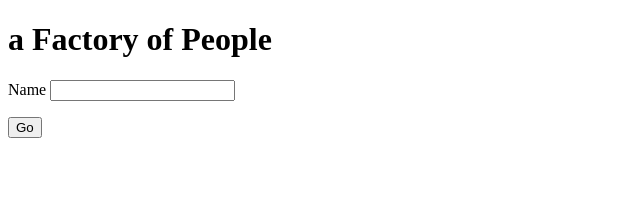
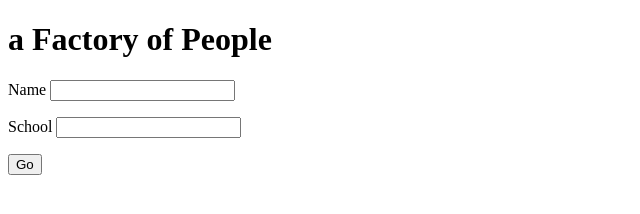
Before and after one commit to athenieshi/People-Factory, a plain HTML site: page index.html in a window 1280 px wide. Shown: the whole page, without its empty margins (0-640 px from the left). Drawn offline with Linux system fonts and the light colour scheme.

```diff
--- a/index.html
+++ b/index.html
@@ -18,7 +18,13 @@
             <input type="text" name="personName">
           </p>
           <p>
+              <label for="personSchool">School</label>
+              <input type="text" name="personSchool">
+          </p>
+          <p>
               <button type="submit">Go</button>
+          </p>
+          <p>
           </p>
         </form>
       </div>
```
